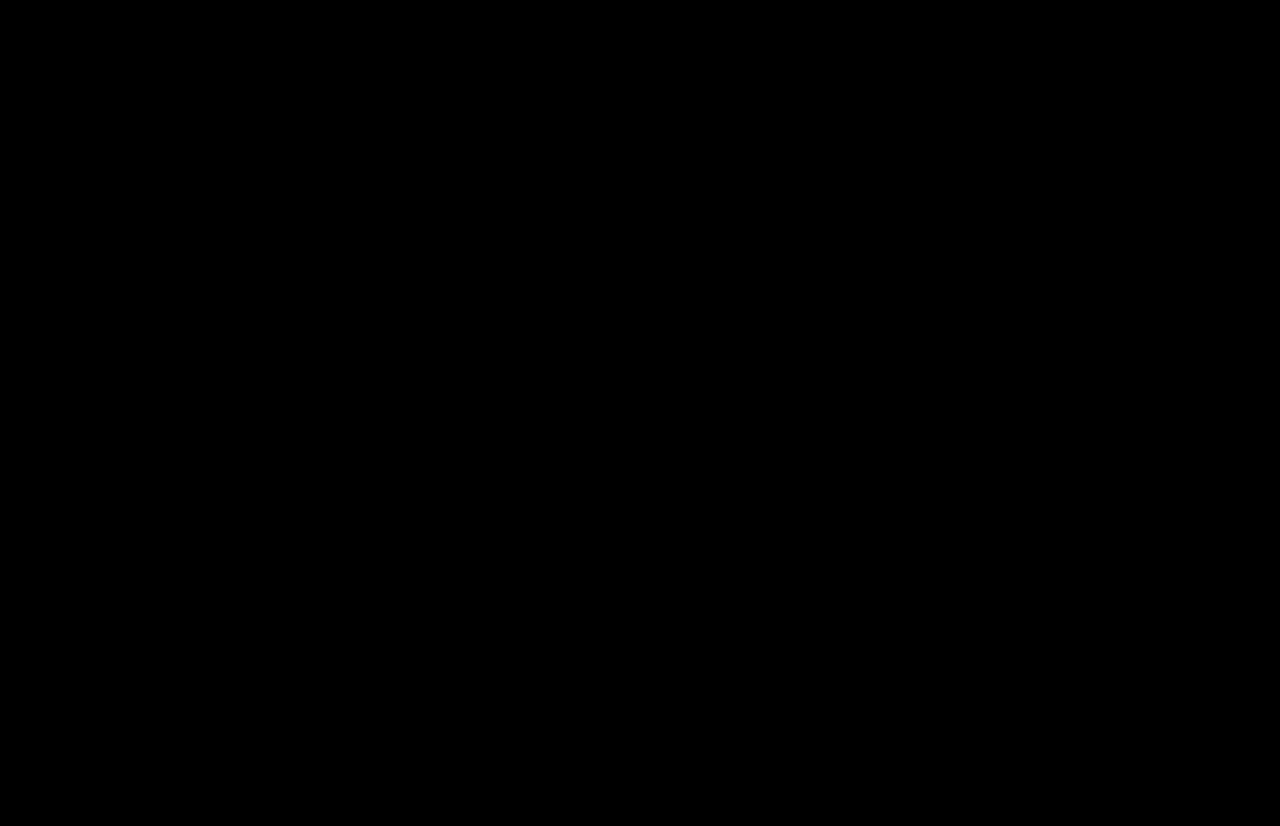
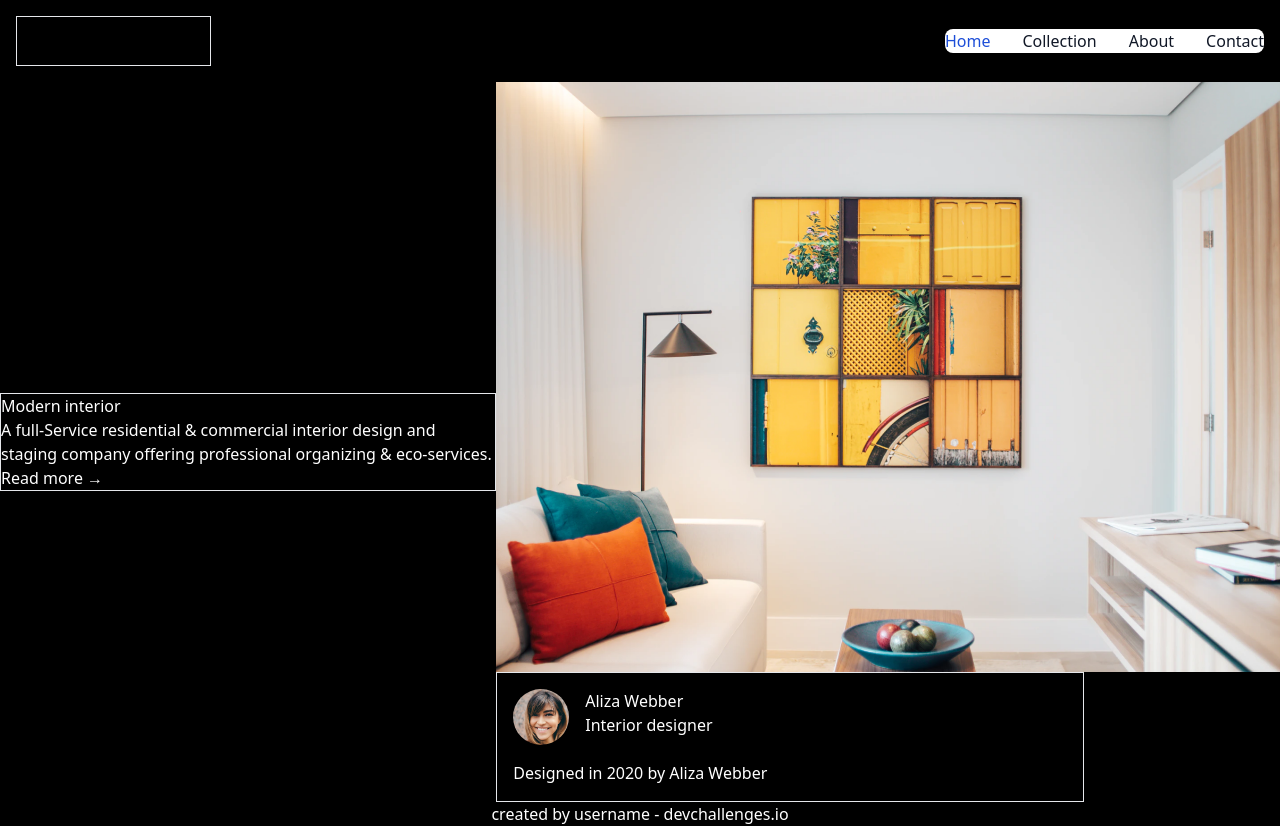
Before and after one commit to Usenmfon/interior-consultant, a plain HTML site: page index.html in a window 1280 px wide. Before the commit the page ends 800 px from the top, so only its background shows below. Drawn offline with nearby package versions, Linux system fonts and the light colour scheme.

Commit message:
updated code

```diff
--- a/index.html
+++ b/index.html
@@ -18,6 +18,101 @@
     <title>Devchallenges</title>
   </head>
   <body class="bg-black">
-
+    <nav>
+      <div
+        class="max-w-screen-xl flex flex-wrap items-center justify-between mx-auto p-4"
+      >
+        <a href="#" class="flex items-center border p-2">
+          <span
+            class="self-center text-2xl font-semibold whitespace-nowrap dark:text-white"
+            >THIS INTERIOR</span
+          >
+        </a>
+        <button
+          data-collapse-toggle="navbar-default"
+          type="button"
+          class="inline-flex items-center p-2 w-10 h-10 justify-center text-sm text-gray-500 rounded-lg md:hidden hover:bg-gray-100 focus:outline-none focus:ring-2 focus:ring-gray-200 dark:text-gray-400 dark:hover:bg-gray-700 dark:focus:ring-gray-600"
+          aria-controls="navbar-default"
+          aria-expanded="false"
+        >
+          <span class="sr-only">Open main menu</span>
+          <svg
+            class="w-5 h-5"
+            aria-hidden="true"
+            xmlns="http://www.w3.org/2000/svg"
+            fill="none"
+            viewBox="0 0 17 14"
+          >
+            <path
+              stroke="currentColor"
+              stroke-linecap="round"
+              stroke-linejoin="round"
+              stroke-width="2"
+              d="M1 1h15M1 7h15M1 13h15"
+            />
+          </svg>
+        </button>
+        <div class="hidden w-full md:block md:w-auto" id="navbar-default">
+          <ul
+            class="font-medium flex flex-col p-4 md:p-0 mt-4 border border-gray-100 rounded-lg bg-gray-50 md:flex-row md:space-x-8 md:mt-0 md:border-0 md:bg-white dark:bg-gray-800 md:dark:bg-black dark:border-gray-700"
+          >
+            <li>
+              <a
+                href="#"
+                class="block py-2 pl-3 pr-4 text-white bg-blue-700 rounded md:bg-transparent md:text-blue-700 md:p-0 dark:text-white md:dark:text-blue-500"
+                aria-current="page"
+                >Home</a
+              >
+            </li>
+            <li>
+              <a
+                href="#"
+                class="block py-2 pl-3 pr-4 text-gray-900 rounded hover:bg-gray-100 md:hover:bg-transparent md:border-0 md:hover:text-blue-700 md:p-0 dark:text-white md:dark:hover:text-blue-500 dark:hover:bg-gray-700 dark:hover:text-white md:dark:hover:bg-transparent"
+                >Collection</a
+              >
+            </li>
+            <li>
+              <a
+                href="#"
+                class="block py-2 pl-3 pr-4 text-gray-900 rounded hover:bg-gray-100 md:hover:bg-transparent md:border-0 md:hover:text-blue-700 md:p-0 dark:text-white md:dark:hover:text-blue-500 dark:hover:bg-gray-700 dark:hover:text-white md:dark:hover:bg-transparent"
+                >About</a
+              >
+            </li>
+            <li>
+              <a
+                href="#"
+                class="block py-2 pl-3 pr-4 text-gray-900 rounded hover:bg-gray-100 md:hover:bg-transparent md:border-0 md:hover:text-blue-700 md:p-0 dark:text-white md:dark:hover:text-blue-500 dark:hover:bg-gray-700 dark:hover:text-white md:dark:hover:bg-transparent"
+                >Contact</a
+              >
+            </li>
+          </ul>
+        </div>
+      </div>
+    </nav>
+    <main class="flex text-white">
+      <section class="border self-center">
+        <h1>Modern interior</h1>
+        <p>
+          A full-Service residential & commercial interior design and staging
+          company offering professional organizing & eco-services.
+        </p>
+        <a href="#">Read more &rarr;</a>
+      </section>
+      <section>
+        <img src="./photo1.png" alt="" />
+        <div class="border w-3/4 p-4">
+          <div class="flex pb-4">
+            <img src="./photo2.png" alt="" class="w-14 rounded-full" />
+            <span class="ml-4"><h2>Aliza Webber</h2><p>Interior designer</p></span>
+          </div>
+          <p>
+            Designed in 2020 by Aliza Webber
+          </p>
+        </div>
+      </section>
+    </main>
+    <footer class="text-white text-center">
+      <p>created by <a href="#">username</a> - devchallenges.io</p>
+    </footer>
   </body>
 </html>
```
